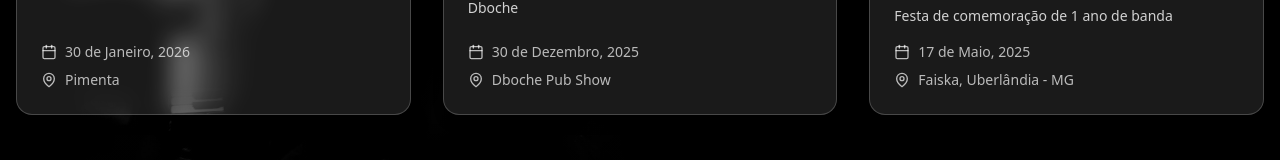
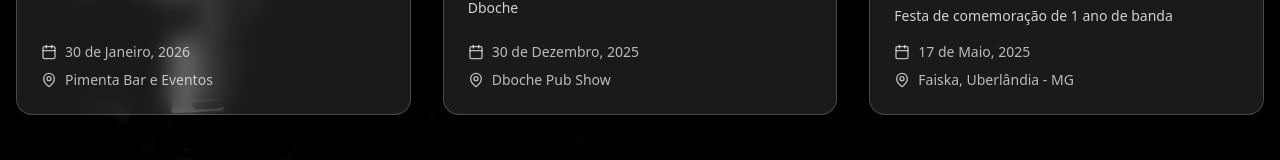
Before and after one commit to alison-mota/site-forro-do-horizonte, a React (Vite) app: page /fotos-dos-eventos in a window 1280 px wide. Shown: the part 455-615 px from the top of the page. Built offline with nearby package versions, Linux system fonts and the light colour scheme; no server answers; a web font is replaced by a local one.

Commit message:
Atualizando location

```diff
--- a/src/configs/events.ts
+++ b/src/configs/events.ts
@@ -293,7 +293,7 @@ export const eventsData: Event[] = [
         title: 'Forró com Pimenta',
         description: 'Forró do Horizonte em mais um forró com pimenta',
         date: '30 de Janeiro, 2026',
-        location: 'Pimenta',
+        location: 'Pimenta Bar e Eventos',
         driveFolderLink: 'https://drive.google.com/drive/folders/1g3QvjEn_E6-Gt7AT2T5TLRZvj91ap98v',
         previewImage: '/images/events/cover/forró-com-pimenta-janeiro-2026.jpg', // Coloque a imagem anexada nessa pasta com esse nome
         images: [],
```
